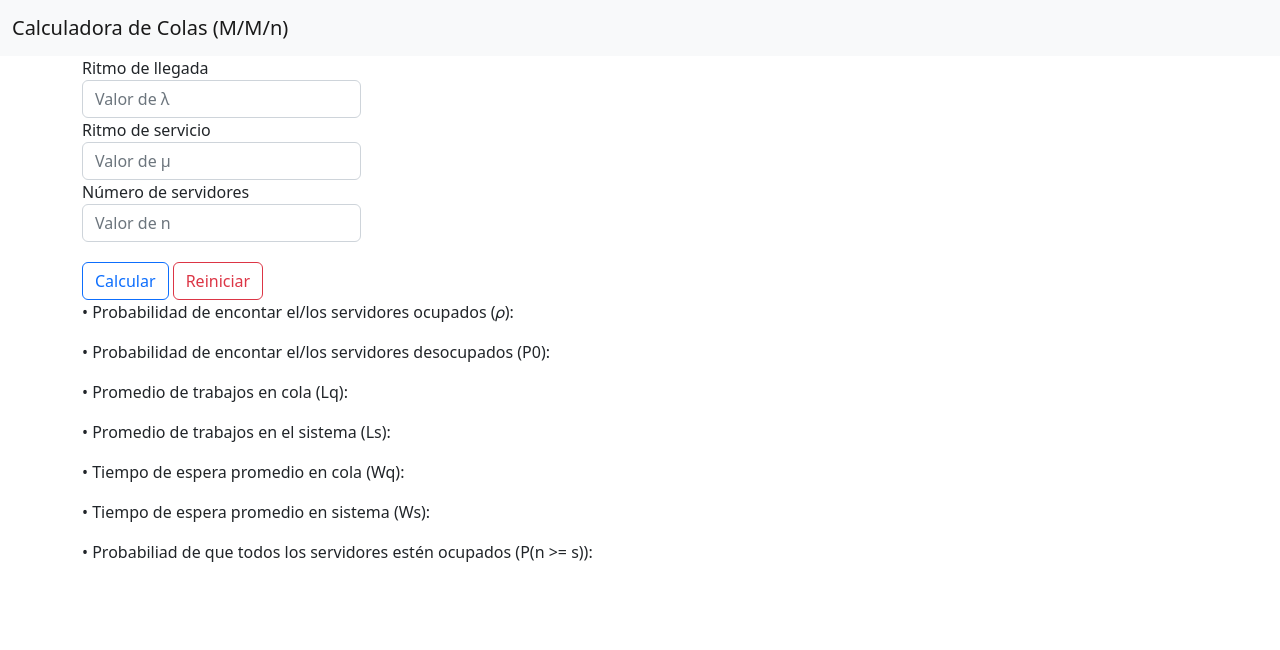
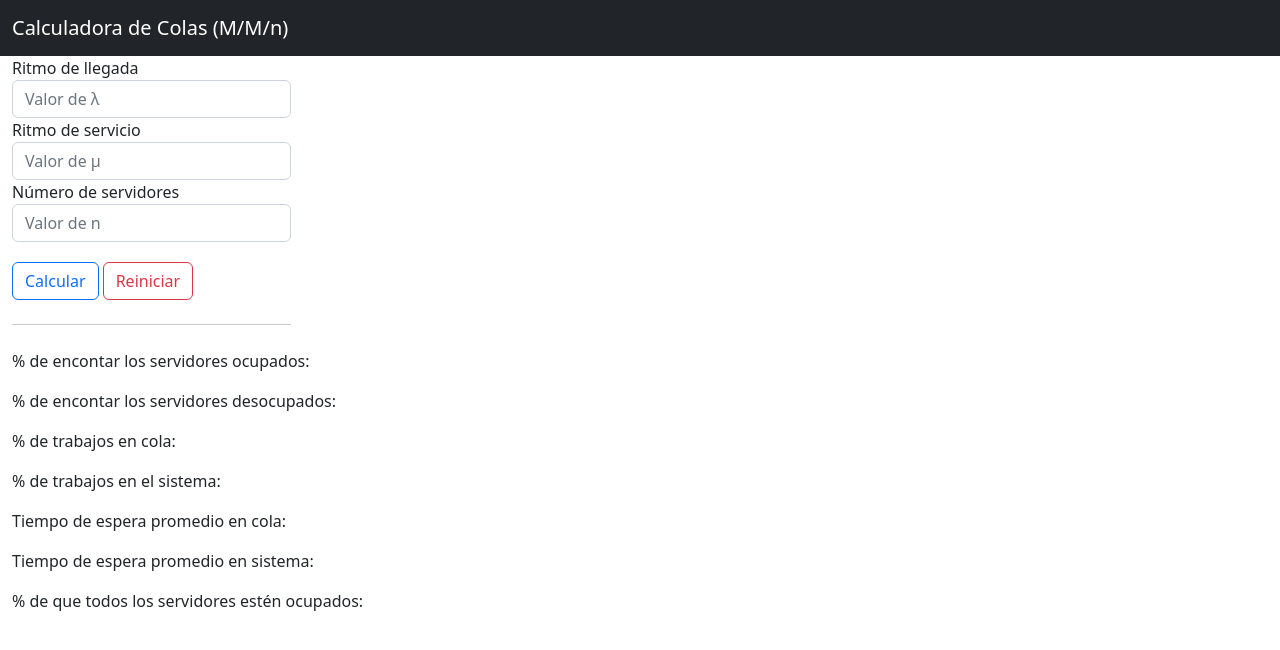
Before and after one commit to JokeGp/Calcula-Colas, a plain HTML site: page Calculadora de MarCock/index.html in a window 1280 px wide. Drawn offline with nearby package versions, Linux system fonts and the light colour scheme; some packages are replaced by stand-ins of ours; a script that the page names is missing.

Commit message:
Update index.html

```diff
--- a/Calculadora de MarCock/index.html
+++ b/Calculadora de MarCock/index.html
@@ -16,15 +16,15 @@
 
   <body>
 
-    <nav class="navbar navbar-expand-lg bg-light ">
+    <nav class="navbar navbar-expand-lg bg-dark ">
         <div class="container-fluid ">
-          <a class="navbar-brand " href="#">Calculadora de Colas (M/M/n)</a>
+          <a class="navbar-brand text-white" href="#">Calculadora de Colas (M/M/n)</a>
             </div>
         </div>
       </nav>
 
 
-    <div class="container ">
+    <div class="container m-0 ">
       <div class="col-3" id="form-inputs">
         <div class="form-group">
           <label for="LamValue">Ritmo de llegada</label>
@@ -67,29 +67,30 @@
             value="Reiniciar"
             id="reset"
           />
+          <hr class="my-4">
         </div>
       </div>
       <div class="col">
         <p class="results-text">
-          • Probabilidad de encontar el/los servidores ocupados (𝜌):
+          % de encontar los servidores ocupados:
         </p>
-        <h4 id="value(p)"></h4>
+        <h4 id="valueA"></h4>
         <p class="results-text">
-          • Probabilidad de encontar el/los servidores desocupados (P0):
+          % de encontar los servidores desocupados:
         </p>
-        <h4 id="value(PO)"></h4>
-        <p class="results-text">• Promedio de trabajos en cola (Lq):</p>
-        <h4 id="value(Lq)"></h4>
-        <p class="results-text">• Promedio de trabajos en el sistema (Ls):</p>
-        <h4 id="value(Ls)"></h4>
-        <p class="results-text">• Tiempo de espera promedio en cola (Wq):</p>
-        <h4 id="value(Wq)"></h4>
-        <p class="results-text">• Tiempo de espera promedio en sistema (Ws):</p>
-        <h4 id="value(Ws)"></h4>
+        <h4 id="valueB"></h4>
+        <p class="results-text">% de trabajos en cola:</p>
+        <h4 id="valueC"></h4>
+        <p class="results-text">% de trabajos en el sistema:</p>
+        <h4 id="valueD"></h4>
+        <p class="results-text">Tiempo de espera promedio en cola:</p>
+        <h4 id="valueE"></h4>
+        <p class="results-text">Tiempo de espera promedio en sistema:</p>
+        <h4 id="valueF"></h4>
         <p class="results-text">
-          • Probabiliad de que todos los servidores estén ocupados (P(n >= s)):
+          % de que todos los servidores estén ocupados:
         </p>
-        <h4 id="value((P(n >= s)))"></h4>
+        <h4 id="valueG"></h4>
       </div>
     </div>
     <script
```
